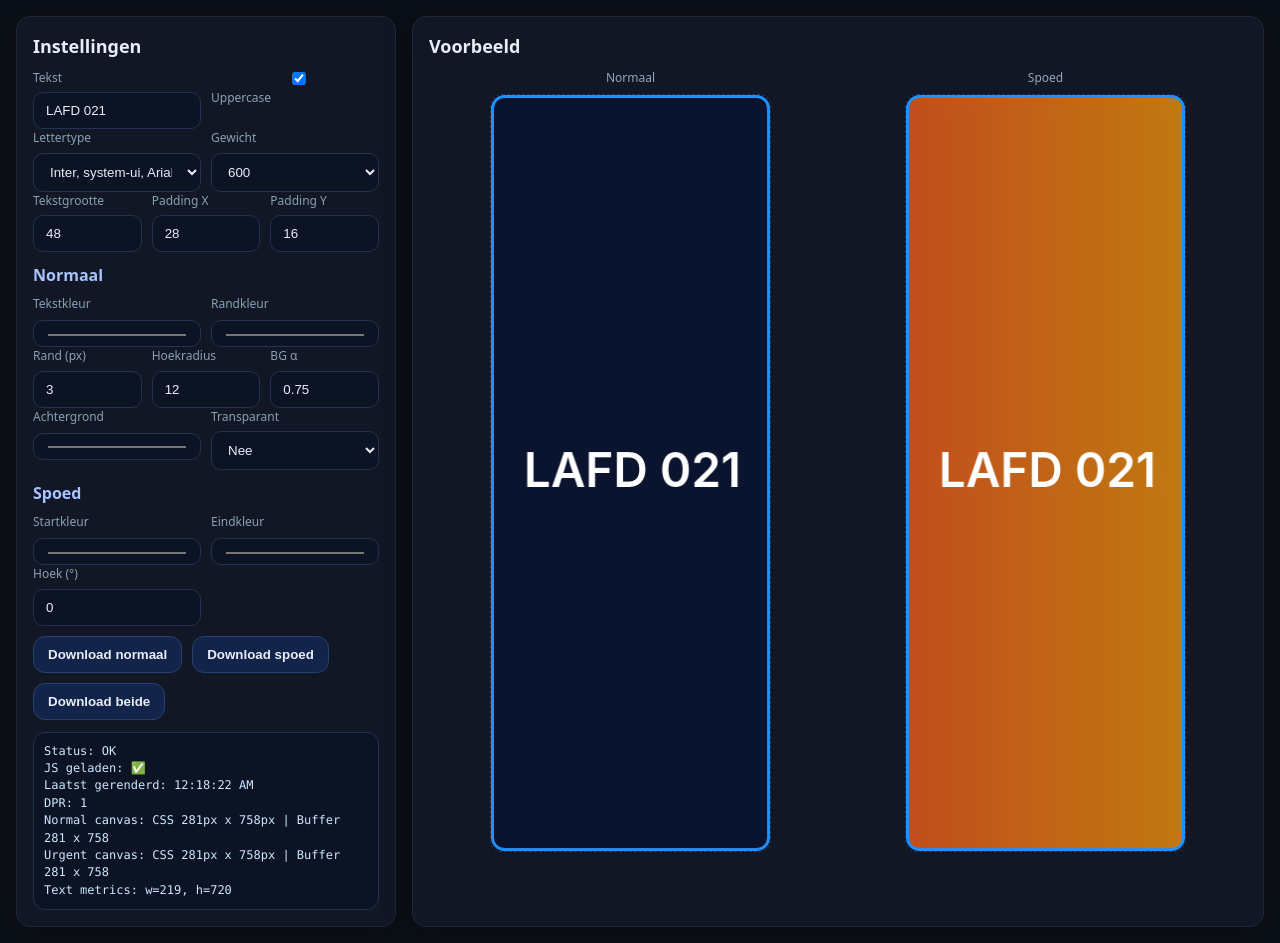
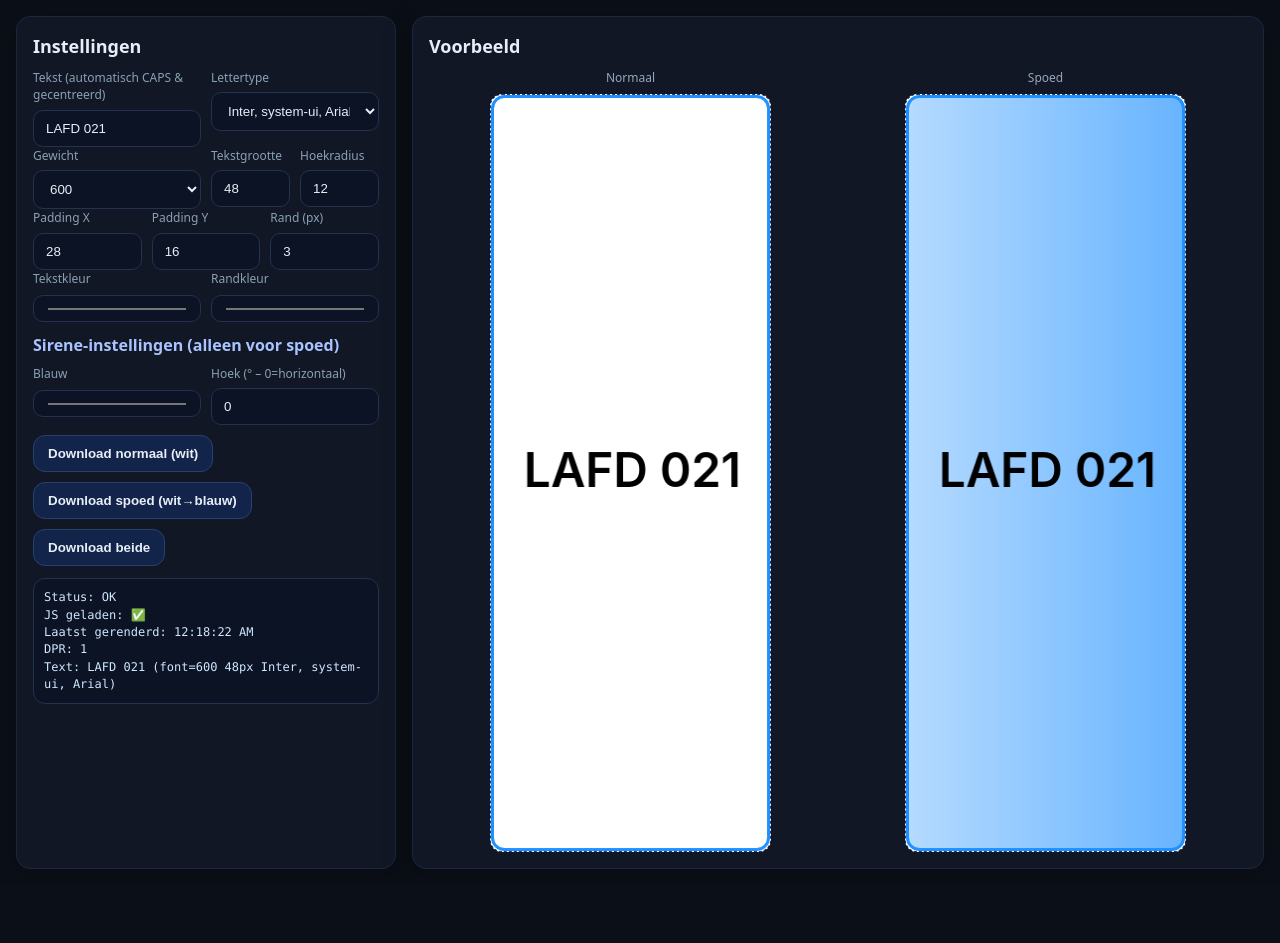
Before and after one commit to Brandjuh/Cad-tag-generator, a plain HTML site: page index.html in a window 1280 px wide. After the commit the page ends 885 px from the top, so only its background shows below. Drawn offline with Linux system fonts and the light colour scheme.

Commit message:
Add files via upload

```diff
--- a/app.js
+++ b/app.js
@@ -1,40 +1,26 @@
 (function(){
-  // Safe, minimal JS – no dependencies, external file to avoid CSP issues.
   var statusEl = document.getElementById('status');
-  function stat(lines){
-    statusEl.textContent = lines.join('\n');
-  }
-
+  function stat(lines){ statusEl.textContent = lines.join('\n'); }
   function $(id){ return document.getElementById(id); }
 
-  // Grab controls
+  // Elements
   var inputs = {
-    text: $('text'), uppercase: $('uppercase'), font: $('font'), weight: $('weight'), size: $('size'),
-    padX: $('padX'), padY: $('padY'),
-    textColor: $('textColor'), strokeColor: $('strokeColor'), stroke: $('stroke'), radius: $('radius'),
-    bgAlpha: $('bgAlpha'), bgColor: $('bgColor'), transparentBg: $('transparentBg'),
-    gradStart: $('gradStart'), gradEnd: $('gradEnd'), gradAngle: $('gradAngle')
+    text: $('text'), font: $('font'), weight: $('weight'), size: $('size'),
+    padX: $('padX'), padY: $('padY'), stroke: $('stroke'), radius: $('radius'),
+    textColor: $('textColor'), strokeColor: $('strokeColor'),
+    blue: $('blue'), angle: $('angle')
   };
 
   var cn = $('cn'), cu = $('cu');
   var ctxN = cn.getContext('2d'), ctxU = cu.getContext('2d');
 
-  // Separate measurement context to avoid transform interference
+  // Measure in separate context
   var mcanvas = document.createElement('canvas');
   var mctx = mcanvas.getContext('2d');
 
   function clamp(n,a,b){ n=parseFloat(n); if(isNaN(n)) n=a; return Math.max(a, Math.min(b, n)); }
 
-  function rr(ctx,x,y,w,h,r){
-    r=Math.max(0,Math.min(r,Math.min(w,h)/2));
-    ctx.beginPath();
-    ctx.moveTo(x+r,y);
-    ctx.arcTo(x+w,y,x+w,y+h,r);
-    ctx.arcTo(x+w,y+h,x,y+h,r);
-    ctx.arcTo(x,y+h,x,y,r);
-    ctx.arcTo(x,y,x+w,y,r);
-    ctx.closePath();
-  }
+  function rr(ctx,x,y,w,h,r){ r=Math.max(0,Math.min(r,Math.min(w,h)/2)); ctx.beginPath(); ctx.moveTo(x+r,y); ctx.arcTo(x+w,y,x+w,y+h,r); ctx.arcTo(x+w,y+h,x,y+h,r); ctx.arcTo(x,y+h,x,y,r); ctx.arcTo(x,y,x+w,y,r); ctx.closePath(); }
 
   function grad(ctx,x,y,w,h,ang,c0,c1){
     var rad=(ang%360)*Math.PI/180;
@@ -43,36 +29,27 @@
     var x0=cx-Math.cos(rad)*R, y0=cy-Math.sin(rad)*R;
     var x1=cx+Math.cos(rad)*R, y1=cy+Math.sin(rad)*R;
     var g=ctx.createLinearGradient(x0,y0,x1,y1);
-    g.addColorStop(0,c0); g.addColorStop(1,c1);
+    g.addColorStop(0, c0); g.addColorStop(1, c1);
     return g;
   }
 
   function params(){
     var raw=(inputs.text.value||'LAFD 021').trim();
-    var text = inputs.uppercase.checked ? raw.toUpperCase() : raw;
+    var text = raw.toUpperCase(); // force CAPS
     var size = clamp(inputs.size.value,8,200);
     var padX = clamp(inputs.padX.value,0,200);
     var padY = clamp(inputs.padY.value,0,200);
-    var stroke = clamp(inputs.stroke.value,0,40);
+    var stroke = clamp(inputs.stroke.value,0,20);
     var radius = clamp(inputs.radius.value,0,40);
-    var weight = inputs.weight.value+'';
-    var family = inputs.font.value+'';
+    var weight = (inputs.weight.value+'').trim();
+    var family = (inputs.font.value+'').trim();
     var font = weight+' '+size+'px '+family;
     return {text,size,padX,padY,stroke,radius,weight,family,font};
   }
 
-  function measure(text,font){
-    mctx.setTransform(1,0,0,1,0,0);
-    mctx.font = font;
-    return { w: Math.ceil(mctx.measureText(text).width), h: Math.ceil(parseInt(font,10)*1.2) };
-  }
+  function measure(text,font){ mctx.setTransform(1,0,0,1,0,0); mctx.font = font; return { w: Math.ceil(mctx.measureText(text).width), h: Math.ceil(parseInt(font,10)*1.2) }; }
 
-  function setup(canvas, w, h, dpr){
-    canvas.width  = Math.max(1, Math.floor(w*dpr));
-    canvas.height = Math.max(1, Math.floor(h*dpr));
-    canvas.style.width  = Math.round(w)+'px';
-    canvas.style.height = Math.round(h)+'px';
-  }
+  function setup(canvas, w, h, dpr){ canvas.width=Math.max(1,Math.floor(w*dpr)); canvas.height=Math.max(1,Math.floor(h*dpr)); canvas.style.width=Math.round(w)+'px'; canvas.style.height=Math.round(h)+'px'; }
 
   function drawOne(ctx, canvas, urgent){
     var p = params();
@@ -87,58 +64,44 @@
     ctx.clearRect(0,0,canvas.width,canvas.height);
     ctx.scale(dpr,dpr);
 
-    // background
-    if(inputs.transparentBg.value !== '1'){
-      if(urgent){
-        var a = clamp(inputs.bgAlpha.value,0,1);
-        ctx.globalAlpha = a;
-        ctx.fillStyle = grad(ctx, p.stroke/2, p.stroke/2, w-p.stroke, h-p.stroke,
-                             parseFloat(inputs.gradAngle.value)||0,
-                             inputs.gradStart.value||'#ff2d2d',
-                             inputs.gradEnd.value||'#ffd500');
-        rr(ctx, p.stroke/2, p.stroke/2, w-p.stroke, h-p.stroke, p.radius);
-        ctx.fill();
-        ctx.globalAlpha = 1;
-      } else {
-        var a2 = clamp(inputs.bgAlpha.value,0,1);
-        ctx.globalAlpha = a2;
-        ctx.fillStyle = inputs.bgColor.value || '#0B1736';
-        rr(ctx, p.stroke/2, p.stroke/2, w-p.stroke, h-p.stroke, p.radius);
-        ctx.fill();
-        ctx.globalAlpha = 1;
-      }
+    // background: always starts with solid white
+    var x = p.stroke/2, y = p.stroke/2, ww = w - p.stroke, hh = h - p.stroke;
+
+    if(urgent){
+      // smooth white->blue gradient; looks like siren sweep in static form
+      var blue = inputs.blue.value || '#1E90FF';
+      var angle = parseFloat(inputs.angle.value) || 0;
+      ctx.fillStyle = grad(ctx, x, y, ww, hh, angle, '#ffffff', blue);
+    } else {
+      ctx.fillStyle = '#ffffff'; // solid white for normal
     }
+    rr(ctx, x, y, ww, hh, p.radius);
+    ctx.fill();
 
     // border
     if(p.stroke>0){
       ctx.strokeStyle = inputs.strokeColor.value || '#1E90FF';
       ctx.lineWidth = p.stroke;
-      rr(ctx, p.stroke/2, p.stroke/2, w-p.stroke, h-p.stroke, p.radius);
+      rr(ctx, x, y, ww, hh, p.radius);
       ctx.stroke();
     }
 
-    // text
+    // text (centered)
     ctx.font = p.font;
     ctx.textBaseline = 'middle';
-    ctx.fillStyle = inputs.textColor.value || '#fff';
+    ctx.fillStyle = inputs.textColor.value || '#000000';
     ctx.fillText(p.text, Math.round(w/2 - m.w/2 + (p.stroke/2)), Math.round(h/2));
 
-    // update status
     stat([
       'Status: OK',
       'JS geladen: \u2705',
       'Laatst gerenderd: ' + new Date().toLocaleTimeString(),
       'DPR: ' + dpr,
-      'Normal canvas: CSS ' + cn.style.width + ' x ' + cn.style.height + ' | Buffer ' + cn.width + ' x ' + cn.height,
-      'Urgent canvas: CSS '  + cu.style.width + ' x ' + cu.style.height + ' | Buffer ' + cu.width + ' x ' + cu.height,
-      'Text metrics: w=' + m.w + ', h=' + m.h
+      'Text: ' + p.text + ' (font=' + p.font + ')'
     ]);
   }
 
-  function draw(){
-    drawOne(ctxN, cn, false);
-    drawOne(ctxU, cu, true);
-  }
+  function draw(){ drawOne(ctxN, cn, false); drawOne(ctxU, cu, true); }
 
   function save(canvas, base){
     var name = (base||'tag').replace(/[^a-z0-9-_]+/gi,'_');
@@ -151,7 +114,7 @@
   }
 
   // Wire events
-  ['text','uppercase','font','weight','size','padX','padY','textColor','strokeColor','stroke','radius','bgAlpha','bgColor','transparentBg','gradStart','gradEnd','gradAngle']
+  ['text','font','weight','size','padX','padY','stroke','radius','textColor','strokeColor','blue','angle']
     .forEach(function(id){
       var el = inputs[id];
       if(el){ el.addEventListener('input', draw); el.addEventListener('change', draw); }
@@ -164,6 +127,5 @@
     setTimeout(function(){ save(cu, (inputs.text.value||'tag')+'__spoed.png'); }, 200);
   });
 
-  // Initial draw
   draw();
 })();
--- a/index.html
+++ b/index.html
@@ -3,7 +3,7 @@
 <head>
   <meta charset="utf-8">
   <meta name="viewport" content="width=device-width,initial-scale=1">
-  <title>CAD Tag Generator</title>
+  <title>CAD Tag Generator — Wit & Sirene</title>
   <link rel="stylesheet" href="styles.css">
 </head>
 <body>
@@ -12,25 +12,22 @@
       <h1>Instellingen</h1>
       <div class="row">
         <div>
-          <label for="text">Tekst</label>
+          <label for="text">Tekst (automatisch CAPS & gecentreerd)</label>
           <input id="text" value="LAFD 021">
         </div>
         <div>
-          <label><input id="uppercase" type="checkbox" checked> Uppercase</label>
+          <label for="font">Lettertype</label>
+          <select id="font">
+            <option selected>Inter, system-ui, Arial</option>
+            <option>Segoe UI, system-ui, Arial</option>
+            <option>Roboto, system-ui, Arial</option>
+            <option>Oswald, Impact, Arial Narrow, sans-serif</option>
+            <option>Roboto Mono, Consolas, monospace</option>
+          </select>
         </div>
       </div>
 
       <div class="row">
-        <div>
-          <label for="font">Lettertype</label>
-          <select id="font">
-            <option>Segoe UI, system-ui, Arial</option>
-            <option>Roboto, system-ui, Arial</option>
-            <option selected>Inter, system-ui, Arial</option>
-            <option>Oswald, Impact, Arial Narrow, sans-serif</option>
-            <option>Roboto Mono, Consolas, monospace</option>
-          </select>
-        </div>
         <div>
           <label for="weight">Gewicht</label>
           <select id="weight">
@@ -40,50 +37,36 @@
             <option>800</option>
           </select>
         </div>
+        <div class="row-2">
+          <div><label for="size">Tekstgrootte</label><input id="size" type="number" value="48" min="8" max="200"></div>
+          <div><label for="radius">Hoekradius</label><input id="radius" type="number" value="12" min="0" max="40"></div>
+        </div>
       </div>
 
       <div class="row-3">
-        <div><label for="size">Tekstgrootte</label><input id="size" type="number" value="48" min="8" max="200"></div>
         <div><label for="padX">Padding X</label><input id="padX" type="number" value="28" min="0" max="200"></div>
         <div><label for="padY">Padding Y</label><input id="padY" type="number" value="16" min="0" max="200"></div>
+        <div><label for="stroke">Rand (px)</label><input id="stroke" type="number" value="3" min="0" max="20"></div>
       </div>
 
-      <h2>Normaal</h2>
       <div class="row">
-        <div><label for="textColor">Tekstkleur</label><input id="textColor" type="color" value="#ffffff"></div>
+        <div><label for="textColor">Tekstkleur</label><input id="textColor" type="color" value="#000000"></div>
         <div><label for="strokeColor">Randkleur</label><input id="strokeColor" type="color" value="#1E90FF"></div>
       </div>
-      <div class="row-3">
-        <div><label for="stroke">Rand (px)</label><input id="stroke" type="number" value="3" min="0" max="20"></div>
-        <div><label for="radius">Hoekradius</label><input id="radius" type="number" value="12" min="0" max="40"></div>
-        <div><label for="bgAlpha">BG α</label><input id="bgAlpha" type="number" value="0.75" step="0.05" min="0" max="1"></div>
-      </div>
+
+      <h2>Sirene-instellingen (alleen voor spoed)</h2>
       <div class="row">
-        <div><label for="bgColor">Achtergrond</label><input id="bgColor" type="color" value="#0B1736"></div>
-        <div>
-          <label for="transparentBg">Transparant</label>
-          <select id="transparentBg"><option value="0" selected>Nee</option><option value="1">Ja</option></select>
-        </div>
-      </div>
-
-      <h2>Spoed</h2>
-      <div class="row">
-        <div><label for="gradStart">Startkleur</label><input id="gradStart" type="color" value="#ff2d2d"></div>
-        <div><label for="gradEnd">Eindkleur</label><input id="gradEnd" type="color" value="#ffd500"></div>
-      </div>
-      <div class="row">
-        <div><label for="gradAngle">Hoek (°)</label><input id="gradAngle" type="number" value="0" min="0" max="360"></div>
+        <div><label for="blue">Blauw</label><input id="blue" type="color" value="#1E90FF"></div>
+        <div><label for="angle">Hoek (° – 0=horizontaal)</label><input id="angle" type="number" value="0" min="0" max="360"></div>
       </div>
 
       <div class="btns">
-        <button id="dlNormaal">Download normaal</button>
-        <button id="dlSpoed">Download spoed</button>
+        <button id="dlNormaal">Download normaal (wit)</button>
+        <button id="dlSpoed">Download spoed (wit→blauw)</button>
         <button id="dlBeide">Download beide</button>
       </div>
 
-      <div class="status" id="status">
-        Status: init...
-      </div>
+      <div class="status" id="status">Status: init...</div>
     </div>
 
     <div class="card">
--- a/styles.css
+++ b/styles.css
@@ -7,11 +7,12 @@ h2{font-size:16px;margin:12px 0 8px;color:#a8c3ff}
 label{display:block;font-size:12px;color:#8aa0b4;margin-bottom:6px}
 input,select{width:100%;padding:10px 12px;border-radius:10px;border:1px solid #24314f;background:#0c1324;color:#e7eef7;outline:none}
 .row{display:grid;grid-template-columns:1fr 1fr;gap:10px}
+.row-2{display:grid;grid-template-columns:1fr 1fr;gap:10px}
 .row-3{display:grid;grid-template-columns:1fr 1fr 1fr;gap:10px}
 .btns{display:flex;gap:10px;flex-wrap:wrap;margin-top:10px}
 button{cursor:pointer;padding:10px 14px;border-radius:12px;border:1px solid #29406f;background:#12244a;color:#e7eef7;font-weight:600}
 .preview{display:grid;grid-template-columns:1fr 1fr;gap:12px}
 .slot{display:grid;gap:8px;place-items:center}
 .label{font-size:12px;color:#96a7bb}
-canvas{max-width:100%;height:auto;background:#0a0f1a;border:1px dashed #2a3a66;border-radius:12px}
+canvas{max-width:100%;height:auto;background:#ffffff;border:1px dashed #2a3a66;border-radius:12px}
 .status{margin-top:12px;background:#0c1324;border:1px solid #24314f;border-radius:12px;padding:10px;font-family:ui-monospace,Consolas,monospace;font-size:12px;white-space:pre-wrap;color:#cfe7ff}
```
